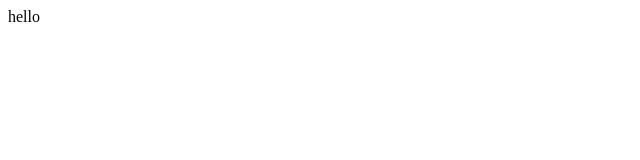
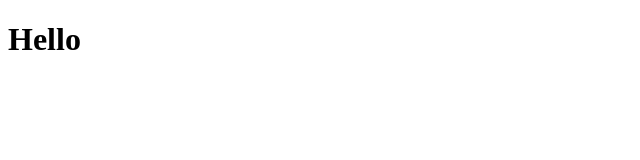
Before and after one commit to kimseungdeok/start-fe, a plain HTML site: page 01/index.html in a window 1280 px wide. Shown: the whole page, without its empty margins (0-640 px from the left). Drawn offline with Linux system fonts and the light colour scheme.

Commit message:
제공 소스 수정

```diff
--- a/01/index.html
+++ b/01/index.html
@@ -4,11 +4,11 @@
     <meta charset="UTF-8">
     <meta http-equiv="X-UA-Compatible" content="IE=edge">
     <meta name="viewport" content="width=device-width, initial-scale=1.0">
-    <title>Document</title>
+    <title>Test</title>
 </head>
 <body>
-    <div>
-        hello
-    </div>
+    <h1>Hello</h1>
+
+    <script src="app.js"></script>
 </body>
 </html>
```
